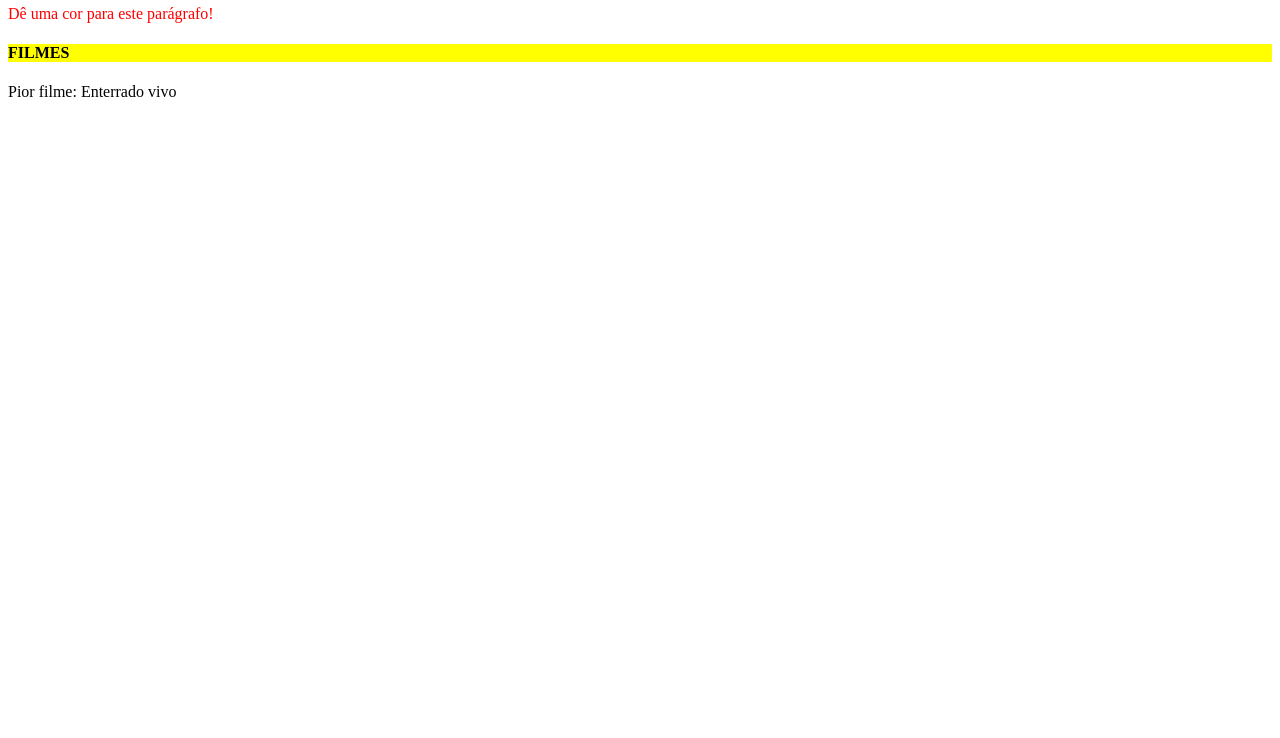
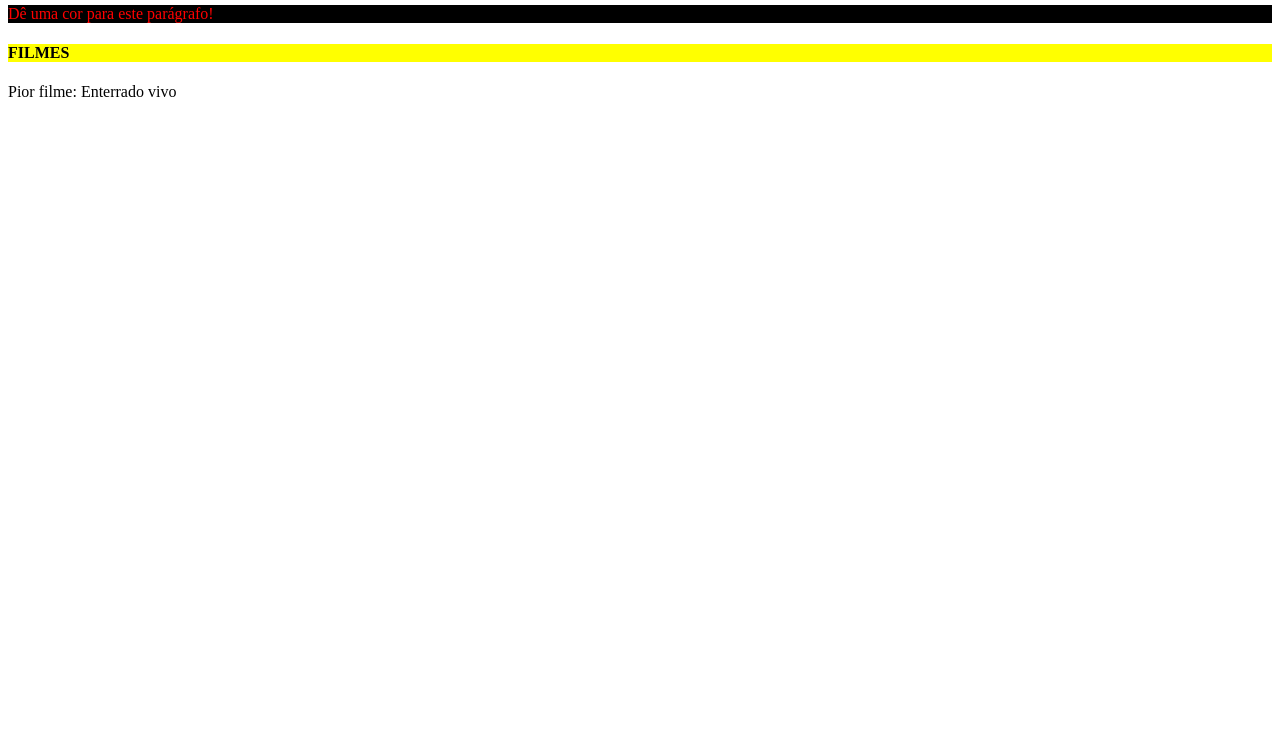
Before and after one commit to p4n1k0/training, a plain HTML site: page basic-exercises/DOMDOM/index.html in a window 1280 px wide. Shown: the part 62-800 px from the top of the page. Drawn offline with Linux system fonts and the light colour scheme.

Commit message:
altera estilo do paragraphs[0]

```diff
--- a/basic-exercises/DOMDOM/index.html
+++ b/basic-exercises/DOMDOM/index.html
@@ -20,6 +20,7 @@
       subtitle.innerHTML = 'FILMES';
 
       const paragraphs = document.getElementsByClassName('paragraph-class');
+      paragraphs[0].style.background = 'black';
 
     </script>
   </body>
```
